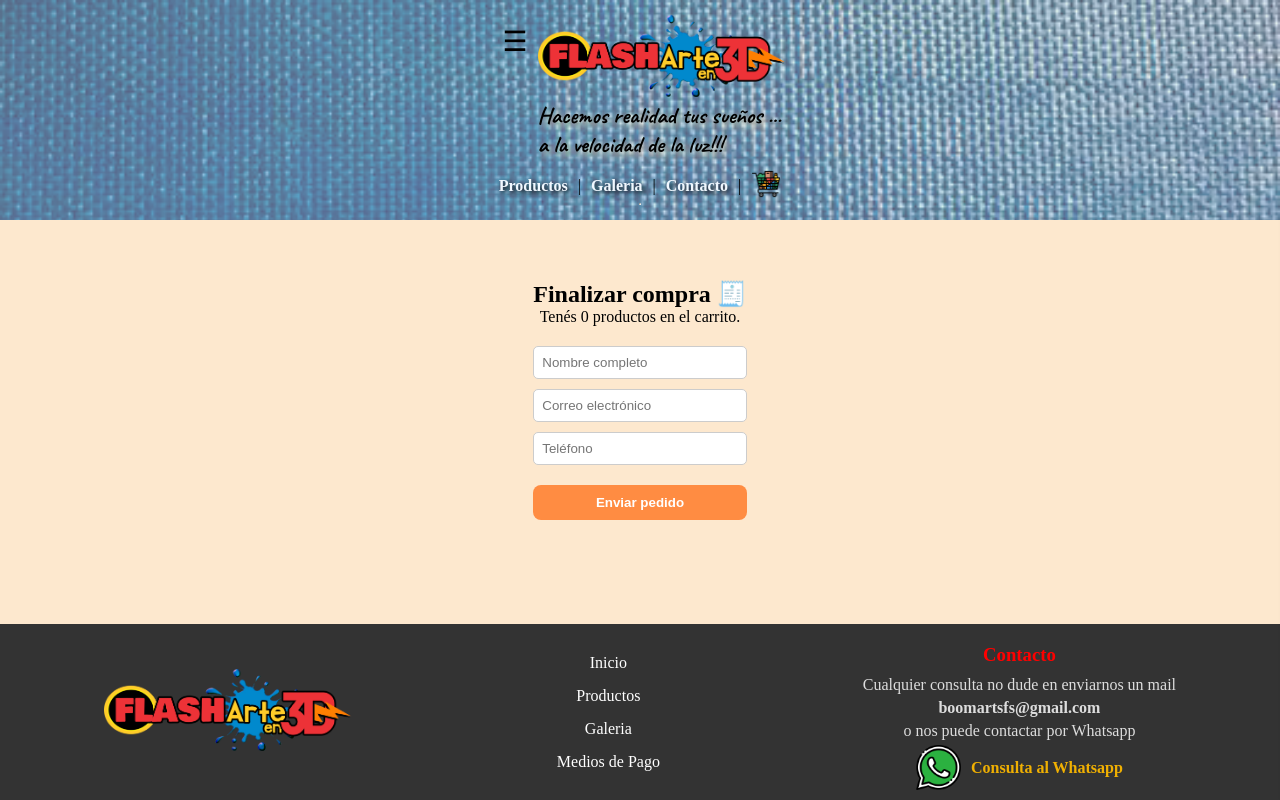
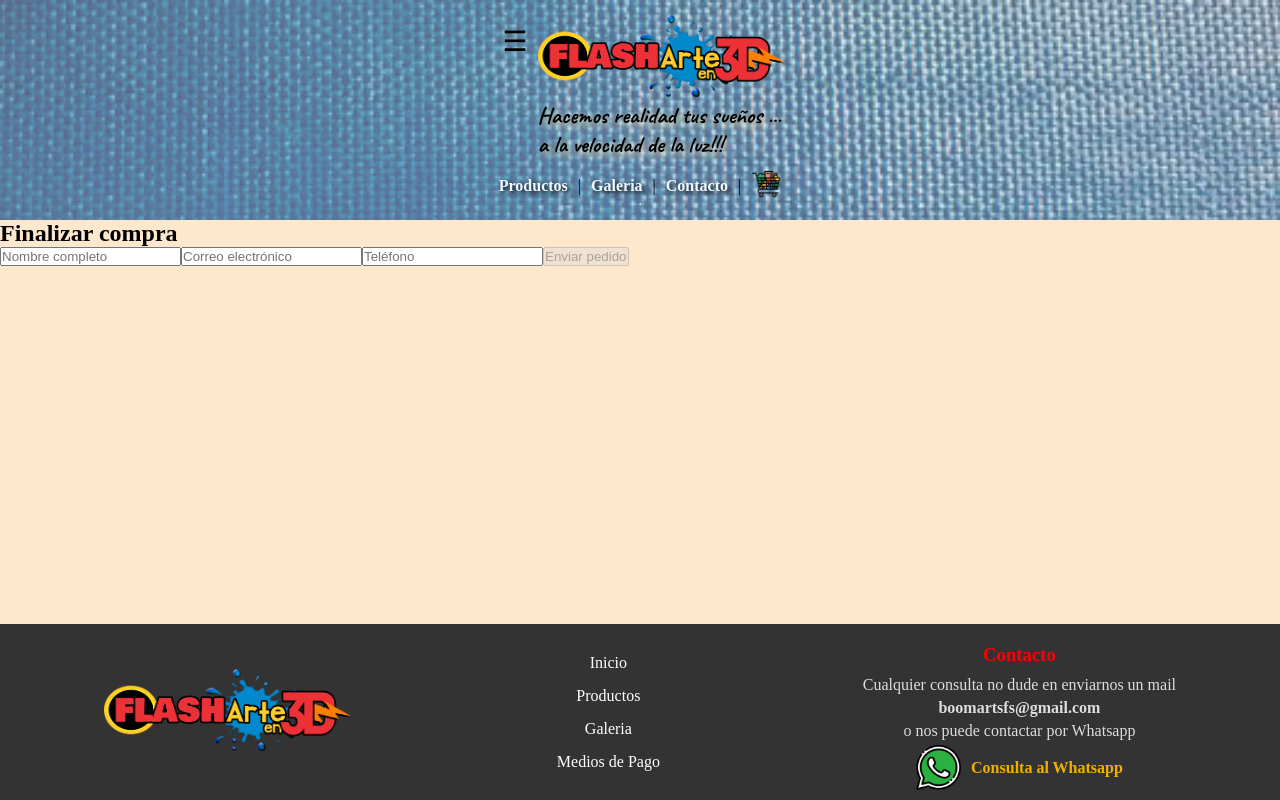
Before and after one commit to FedericoESantos/flasharteen3d, a React (Vite) app: page /checkout in a window 1280 px wide. Built offline with nearby package versions, Linux system fonts and the light colour scheme.

Commit message:
por terminar proyecto de app en react e commerce empresa impresiones 3D

```diff
--- a/src/components/CheckOut/CheckOut.jsx
+++ b/src/components/CheckOut/CheckOut.jsx
@@ -1,19 +1,15 @@
-import React, { useState } from "react";
-import { useNavigate } from "react-router-dom";
+import { useState } from "react";
+import emailjs from "@emailjs/browser";
 import { useCart } from "../Context/CartContext";
-import emailjs from "emailjs-com";
 
-const CheckOut = () => {
-  const navigate = useNavigate();
-  const { cart, totalProductos, vaciarCarrito } = useCart();
+const Checkout = () => {
+  const { cart, vaciarCarrito } = useCart();
 
   const [formData, setFormData] = useState({
     nombre: "",
     email: "",
     telefono: "",
   });
-
-  const [orderId, setOrderId] = useState(null);
 
   const handleChange = (e) => {
     setFormData({
@@ -22,17 +18,11 @@ const CheckOut = () => {
     });
   };
 
-  const generarCodigo = () => {
-    const letras = "ABCDEFGHIJKLMNOPQRSTUVWXYZ";
-    const numeros = "0123456789";
-    let codigo = "";
-    for (let i = 0; i < 3; i++) codigo += letras[Math.floor(Math.random() * letras.length)];
-    for (let i = 0; i < 3; i++) codigo += numeros[Math.floor(Math.random() * numeros.length)];
-    for (let i = 0; i < 3; i++) codigo += letras[Math.floor(Math.random() * letras.length)];
-    return codigo;
-  };
+  // 👉 Envío del correo
+  const enviarEmail = (e) => {
+    e.preventDefault();
 
-  const enviarEmail = (formData, cart, codigo) => {
+    const codigo = Math.random().toString(36).substring(2, 8).toUpperCase(); // Código único
     const pedido = cart.map(item => `${item.title} (x${item.cantidad})`).join(", ");
 
     const templateParams = {
@@ -45,15 +35,16 @@ const CheckOut = () => {
 
     emailjs
       .send(
-        process.env.REACT_APP_EMAILJS_SERVICE_ID,      // 🔹 tu Service ID de EmailJS
-        process.env.REACT_APP_EMAILJS_TEMPLATE_ID,     // 🔹 tu Template ID
+        import.meta.env.VITE_EMAILJS_SERVICE_ID,   // ✅ Variables de entorno Vite
+        import.meta.env.VITE_EMAILJS_TEMPLATE_ID,
         templateParams,
-        process.env.REACT_APP_EMAILJS_PUBLIC_KEY     // 🔹 tu Public Key
+        import.meta.env.VITE_EMAILJS_PUBLIC_KEY
       )
       .then(() => {
         console.log("Correo enviado ✅");
         alert("¡Correo enviado con éxito! Revisa tu bandeja de entrada ✉️");
-        vaciarCarrito(); // Vacía el carrito solo si el correo se envió correctamente
+        vaciarCarrito(); // Limpia el carrito solo si se envió el mail
+        setFormData({ nombre: "", email: "", telefono: "" });
       })
       .catch((err) => {
         console.error("Error al enviar correo ❌", err);
@@ -61,51 +52,11 @@ const CheckOut = () => {
       });
   };
 
-  const handleSubmit = (e) => {
-    e.preventDefault();
-    const codigo = generarCodigo();
-    setOrderId(codigo);
-    enviarEmail(formData, cart, codigo);
-  };
+  return (
+    <div className="checkout-container">
+      <h2>Finalizar compra</h2>
 
-  if (orderId) {
-    return (
-      <div style={{ textAlign: "center", marginTop: "60px" }}>
-        <h2>¡Gracias por tu compra, {formData.nombre}! 🎉</h2>
-        <p>Tu código de validación es:</p>
-        <h3 style={{ color: "green", fontSize: "1.5rem" }}>{orderId}</h3>
-        <button
-          onClick={() => navigate("/")}
-          style={{
-            marginTop: "20px",
-            backgroundColor: "#333",
-            color: "#fff",
-            padding: "10px 20px",
-            border: "none",
-            borderRadius: "8px",
-            cursor: "pointer",
-          }}
-        >
-          Volver al inicio
-        </button>
-      </div>
-    );
-  }
-
-  return (
-    <div style={{ maxWidth: "400px", margin: "60px auto", textAlign: "center" }}>
-      <h2>Finalizar compra 🧾</h2>
-      <p>Tenés {totalProductos} productos en el carrito.</p>
-
-      <form
-        onSubmit={handleSubmit}
-        style={{
-          display: "flex",
-          flexDirection: "column",
-          gap: "10px",
-          marginTop: "20px",
-        }}
-      >
+      <form onSubmit={enviarEmail} className="checkout-form">
         <input
           type="text"
           name="nombre"
@@ -113,7 +64,6 @@ const CheckOut = () => {
           value={formData.nombre}
           onChange={handleChange}
           required
-          style={{ padding: "8px", borderRadius: "5px", border: "1px solid #ccc" }}
         />
         <input
           type="email"
@@ -122,7 +72,6 @@ const CheckOut = () => {
           value={formData.email}
           onChange={handleChange}
           required
-          style={{ padding: "8px", borderRadius: "5px", border: "1px solid #ccc" }}
         />
         <input
           type="tel"
@@ -130,22 +79,9 @@ const CheckOut = () => {
           placeholder="Teléfono"
           value={formData.telefono}
           onChange={handleChange}
-          required
-          style={{ padding: "8px", borderRadius: "5px", border: "1px solid #ccc" }}
         />
-        <button
-          type="submit"
-          style={{
-            marginTop: "10px",
-            backgroundColor: "#ff8c42",
-            color: "#fff",
-            border: "none",
-            padding: "10px 20px",
-            borderRadius: "8px",
-            cursor: "pointer",
-            fontWeight: "bold",
-          }}
-        >
+
+        <button type="submit" disabled={cart.length === 0}>
           Enviar pedido
         </button>
       </form>
@@ -153,4 +89,4 @@ const CheckOut = () => {
   );
 };
 
-export default CheckOut;
+export default Checkout;
--- a/src/components/MediosPago/MediosPago.jsx
+++ b/src/components/MediosPago/MediosPago.jsx
@@ -16,21 +16,23 @@ const MediosPago = () => {
             <br />
             <h3 className='titulo-pago'>Prex (Uruguay)</h3>
             <p className='titulo-pago'><strong>Nro. Cuenta</strong></p>
-            <p className='titulo-pago'>555555555</p>
+            <p className='titulo-pago'>1887884</p>
           </div>
 
           <div className="mercadoPago">
             <img src={mercadoPago} alt="Mercado-Pago" />
             <h3 className='titulo-pago'>Mercado Pago (Uruguay)</h3>
             <p className='titulo-pago'><strong>Nro. Cuenta</strong></p>
-            <p className='titulo-pago'>555555555</p>
+            <p className='titulo-pago'>1001931384992</p>
           </div>
 
           <div className="bcoProvincia">
             <img src={visa} alt="Visa-Bco-Prov" />
             <h3 className='titulo-pago'>Bco. Provincia (Argentina)</h3>
             <p className='titulo-pago'><strong>Nro. Cuenta</strong></p>
-            <p className='titulo-pago'>555555555</p>
+            <p className='titulo-pago'>0140114703205052645107</p>
+            <p className='titulo-pago'><strong>ALIAS:</strong></p>
+            <p className='titulo-pago'>SANTO.ALCE.BROMA</p>
           </div>
 
         </div>
```
